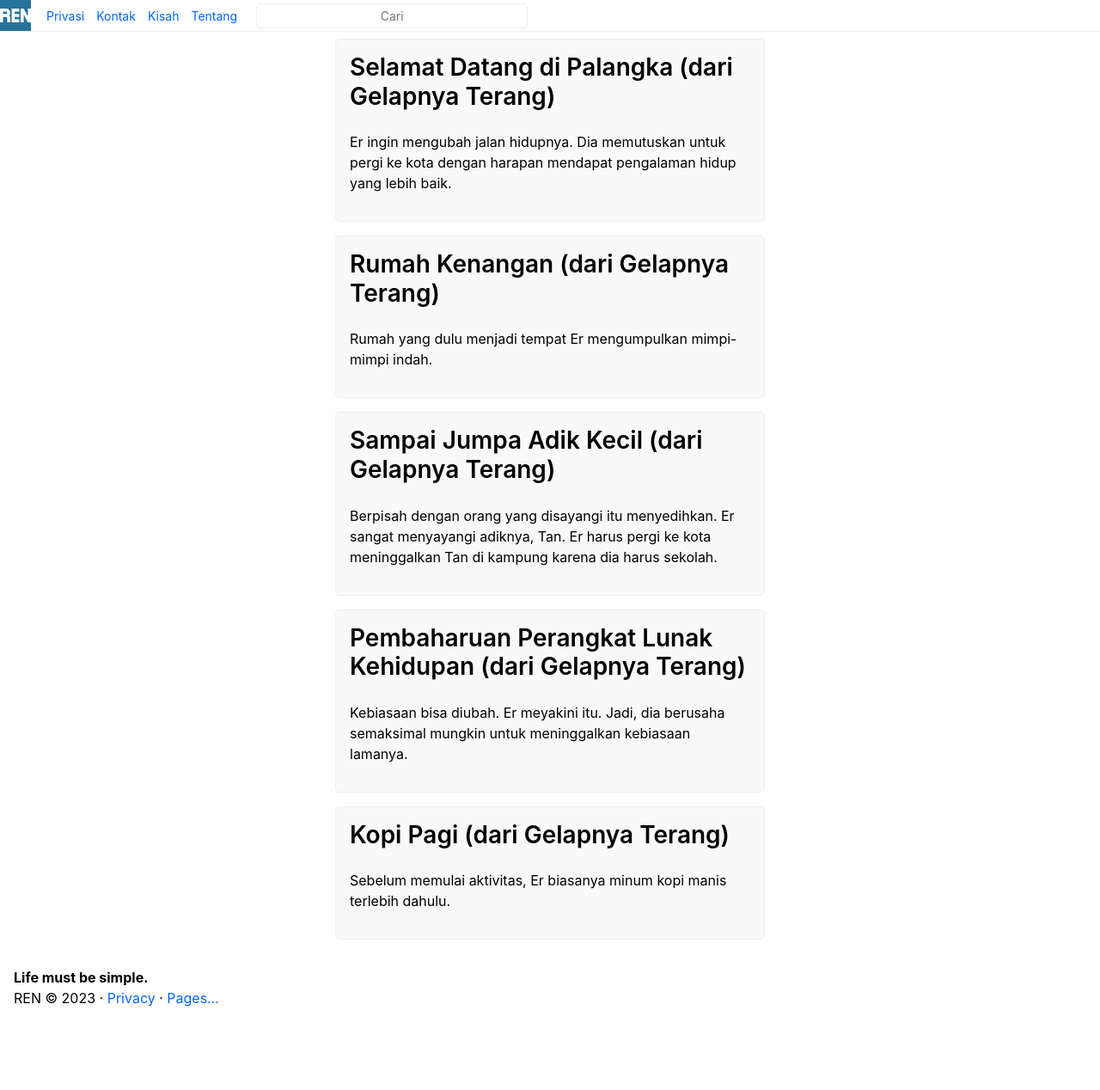
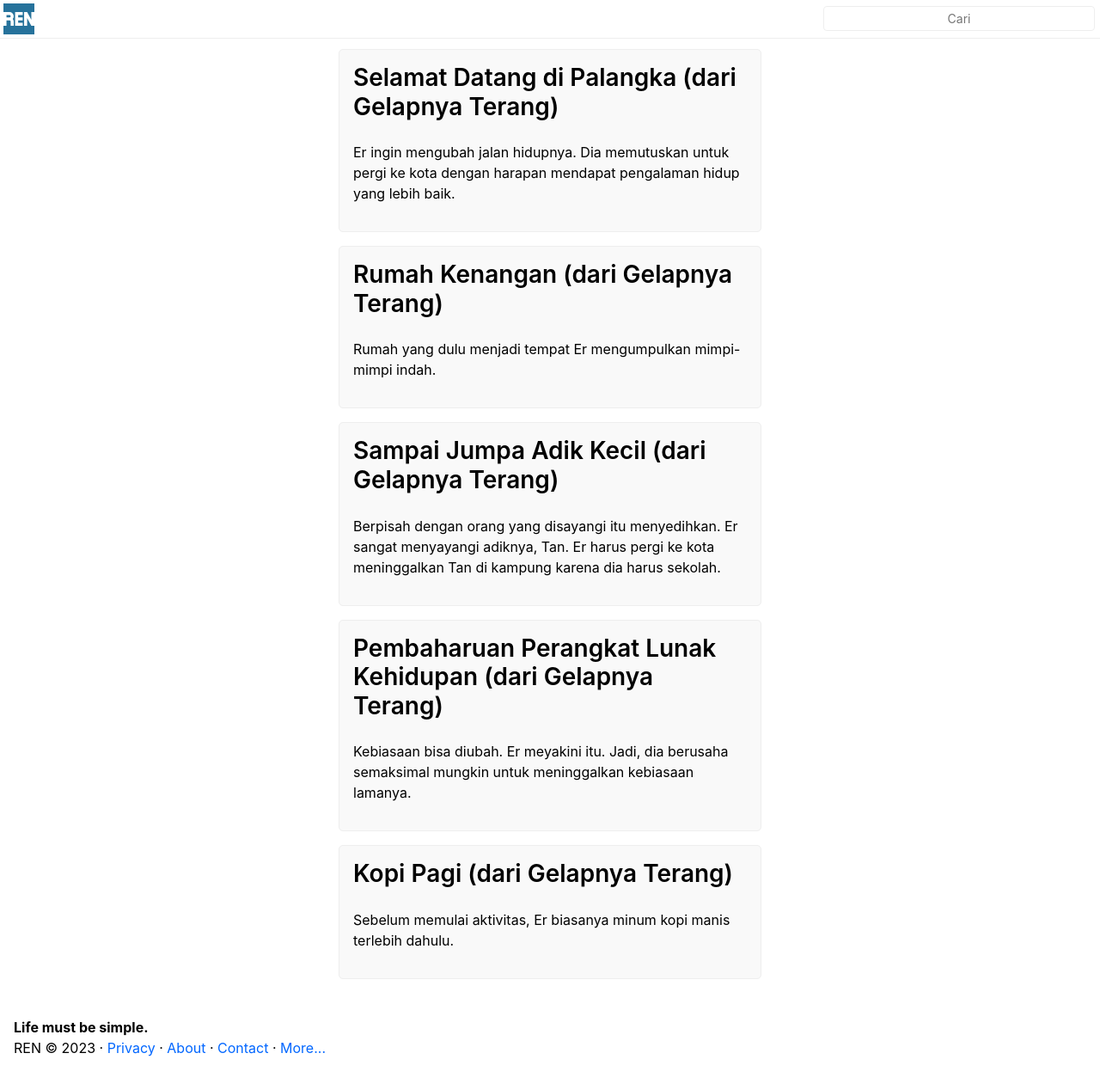
Before and after one commit to ren-id/blog, a Jekyll site: the page built from docs/stories.html, in a window 1280 px wide and 1279 px high. Shown: the top 1268 px of the window at 86% size. Built offline with Jekyll 4.4.1, drawn with Linux system fonts in a browser that asks for light colours; comment, search, counter and statistics services are not loaded.

Commit message:
Redesain
Memperbaiki desain header, cerita, dan footer

```diff
--- a/docs/_includes/footer.html
+++ b/docs/_includes/footer.html
@@ -1,4 +1,4 @@
 <footer>
 <b>Life must be simple.</b><br/>
-REN &copy; {{ site.time | date: '%Y' }} · <a href="{{site.url}}/privacy">Privacy</a> · <a href="{{site.url}}/pages">Pages...</a>
+REN &copy; {{ site.time | date: '%Y' }} · <a href="{{site.url}}/privacy">Privacy</a> · <a href="{{site.url}}/about">About</a> · <a href="{{site.url}}/contact">Contact</a> · <a href="{{site.url}}/pages">More...</a>
 </footer>
--- a/docs/_includes/header.html
+++ b/docs/_includes/header.html
@@ -8,12 +8,6 @@
                             alt="profile picture" />
                     </a>
                 </div>
-            </div>
-        </div>
-
-        <div class="menu">
-            <div class="header-menu">
-                <a href="{{site.url}}/privacy">Privasi</a><a href="{{site.url}}/contact">Kontak</a><a href="{{site.url}}/stories.html">Kisah</a><a href="{{site.url}}/about">Tentang</a>
             </div>
         </div>
 
--- a/docs/style.css
+++ b/docs/style.css
@@ -131,7 +131,8 @@
     padding: var(--pd) var(--pd) var(--pd) var(--pd);
 }
 
-article, section {
+article,
+section {
     max-width: 500px;
     margin: 0 auto 0 auto;
 }
@@ -149,8 +150,11 @@
 .header-container {
     display: flex;
     flex-direction: row;
-    flex-wrap: nowrap;
+    flex-wrap: wrap;
+    align-content: center;
+    justify-content: space-between;
     align-items: center;
+    padding: 4px 4px 4px 4px;
 }
 
 #markdown-toc {
@@ -226,6 +230,7 @@
 
 .cerita {
     background-color: #ffffff;
+    border-bottom: 1px solid #eeeeee;
 }
 
 .thumb {
@@ -242,6 +247,7 @@
     .menu {
         display: block;
     }
+
     .search-container {
         width: 320px;
     }
@@ -257,9 +263,11 @@
     .thumb {
         width: calc(50% - 4px);
     }
+
     .search-container {
         width: 200px;
     }
+
     #search-input {
         font-size: 16px;
     }
@@ -355,6 +363,10 @@
     padding: 0 0 0 0;
     max-width: 500px;
     margin: 0 auto 0 auto;
+}
+
+.rak {
+    padding: 4px 4px 4px 4px;
 }
 
 .laci {
```
